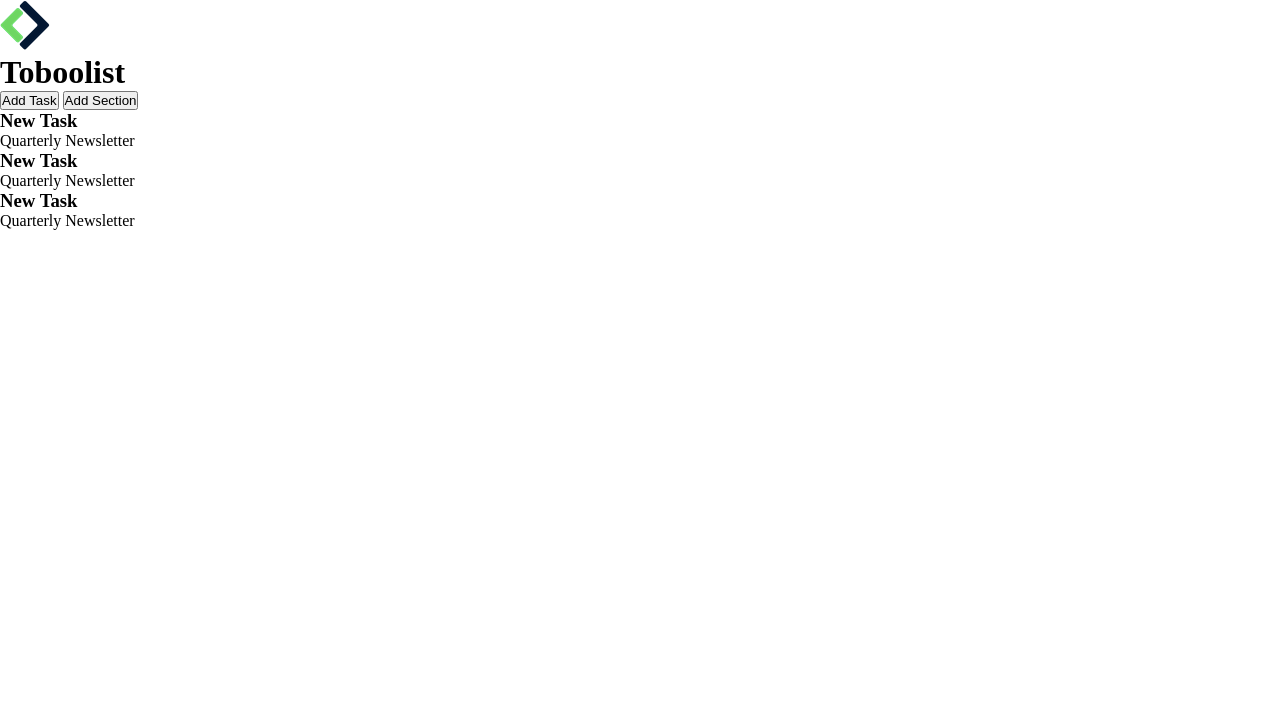
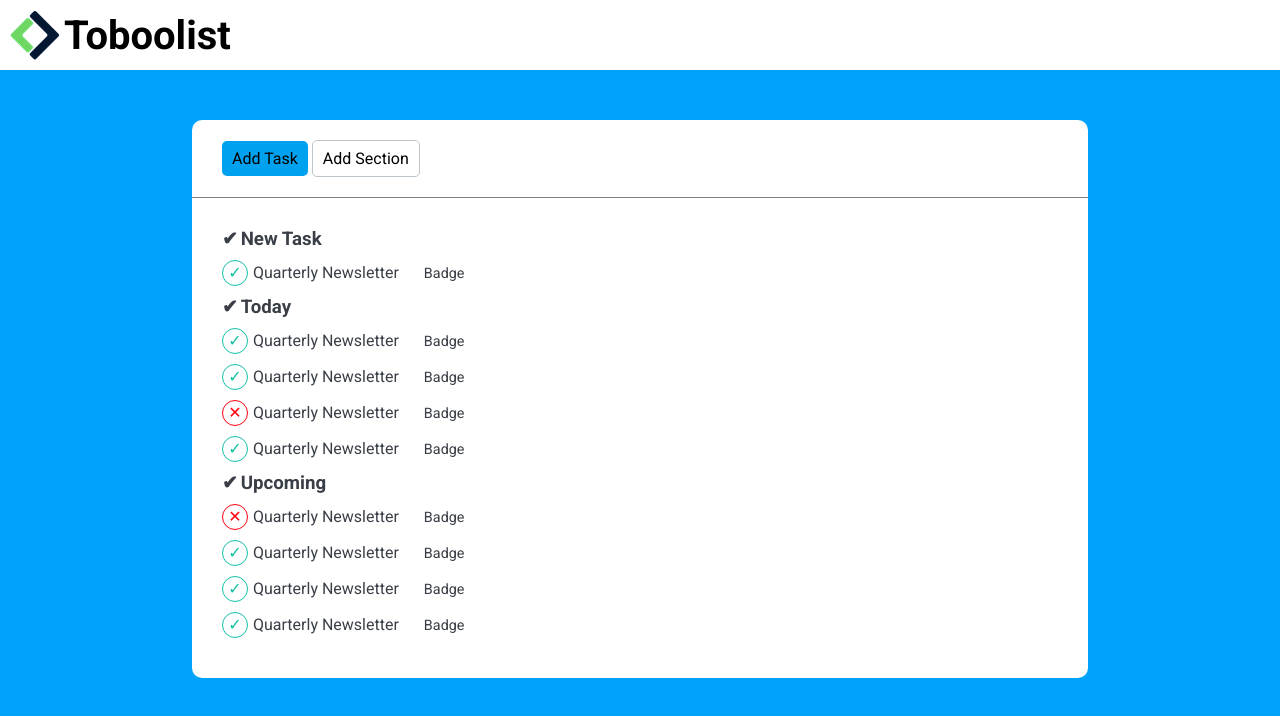
Before and after one commit to mattiamoneta/html-css-toboolist, a plain HTML site: page index.html in a window 1280 px wide. Drawn offline with Linux system fonts and the light colour scheme.

Commit message:
Aggiunto CSS

```diff
--- a/css/master.css
+++ b/css/master.css
@@ -4,4 +4,115 @@
     margin: 0;
     padding: 0;
     box-sizing: border-box;
+    font-family: 'Roboto', sans-serif;
 }
+
+.color-default{background-color: #00a1e6;}
+.color-violet{background-color: #9f52dc;}
+.color-lgreen{background-color: #11c0a3;}
+.color-orange{background-color: #ff8d25;}
+.color-lime{background-color: #9bcb35;}
+.color-fuchsia{background-color: #ed3b8f;}
+
+.btn{
+    padding: 8px 10px;
+    border-radius: 5px;
+    border: 0;
+    font-size: 1em;
+}
+
+.btn-regular{
+    background-color: #00a2ef;
+}
+
+.btn-outline{
+    border: 1px solid #bcc4c9;
+    background-color: transparent;
+}
+
+body{
+    background-color: #00a2fa;
+}
+
+/* Header */
+
+header{
+    background-color: white;
+    padding: 10px;
+}
+
+header img{
+    vertical-align: middle;
+}
+
+header h1{
+    display: inline-block;
+    vertical-align: middle;
+    font-size: 2.5em;
+}
+
+/* Container */
+
+.container{
+    background-color:white;
+    width: 70%;
+    margin: 50px auto;
+    border-radius: 10px;
+    color: #3a3f47;
+}
+
+
+/* Tasks Wrapper */
+
+.toolbar{
+    padding: 20px 30px;
+    border-bottom: 1px solid gray;
+}
+
+.tasks-wrapper{
+    padding: 30px;
+}
+
+.tasks-group .tasks-title h3::before{
+    content: "\2714";
+    margin-right: 3px;
+}
+
+.tasks-group .task{
+    margin: 10px 0px;
+}
+
+.tasks-group .item.checked::before{
+    display: inline-block;
+    text-align: center;
+    line-height: 20px;
+    width: 20px;
+    height: 20px;
+    padding: 2px;
+    border-radius: 50%;
+    border: 1px solid #11c0a3;
+    content: "\2713";
+    color: #11c0a3;
+    margin-right: 5px;
+}
+
+.tasks-group .item.unchecked::before{
+    display: inline-block;
+    text-align: center;
+    line-height: 20px;
+    width: 20px;
+    height: 20px;
+    padding: 2px;
+    border-radius: 50%;
+    border: 1px solid #ff000e;
+    content: "\2715";
+    color: #ff000e;
+    margin-right: 5px;
+}
+
+.badge{
+    border-radius: 15px;
+    padding: 3px 15px;
+    font-size: .9em;
+    margin-left: 10px;
+}
--- a/index.html
+++ b/index.html
@@ -4,7 +4,15 @@
     <meta charset="UTF-8">
     <meta http-equiv="X-UA-Compatible" content="IE=edge">
     <meta name="viewport" content="width=device-width, initial-scale=1.0">
+
+    <!-- Master Stylesheet -->
     <link rel="stylesheet" href="./css/master.css">
+
+    <!-- Google Fonts -->
+    <link rel="preconnect" href="https://fonts.googleapis.com">
+    <link rel="preconnect" href="https://fonts.gstatic.com" crossorigin>
+    <link href="https://fonts.googleapis.com/css2?family=Roboto:wght@400;700&display=swap" rel="stylesheet">
+
     <title>Toboolist</title>
 </head>
 <body>
@@ -18,40 +26,67 @@
         <div class="container">
 
             <div class="toolbar">
-                <button>Add Task</button>
-                <button>Add Section</button>
+                <button class="btn btn-regular">Add Task</button>
+                <button class="btn btn-outline">Add Section</button>
             </div>
 
             <div class="tasks-wrapper">
 
                 <!-- New Task -->
                 <div class="tasks-group">
+
                     <div class="tasks-title">
                         <h3>New Task</h3>
                     </div>
+
                     <div class="task">
-                        <span>Quarterly Newsletter</span>
+                        <span class="item checked">Quarterly Newsletter<span class="badge">Badge</span></span>
                     </div>
+
                 </div>
 
                   <!-- Today -->
                   <div class="tasks-group">
+
                     <div class="tasks-title">
-                        <h3>New Task</h3>
+                        <h3>Today</h3>
+                    </div>
+
+                    <div class="task">
+                        <span class="item checked">Quarterly Newsletter<span class="badge">Badge</span></span>
                     </div>
                     <div class="task">
-                        <span>Quarterly Newsletter</span>
+                        <span class="item checked">Quarterly Newsletter<span class="badge">Badge</span></span>
                     </div>
+                    <div class="task">
+                        <span class="item unchecked">Quarterly Newsletter<span class="badge">Badge</span></span>
+                    </div>
+                    <div class="task">
+                        <span class="item checked">Quarterly Newsletter<span class="badge">Badge</span></span>
+                    </div>
+
                 </div>
 
                   <!-- Upcoming -->
                   <div class="tasks-group">
+
                     <div class="tasks-title">
-                        <h3>New Task</h3>
+                        <h3>Upcoming</h3>
+                    </div>
+
+                    <div class="task">
+                        <span class="item unchecked">Quarterly Newsletter<span class="badge">Badge</span></span>
                     </div>
                     <div class="task">
-                        <span>Quarterly Newsletter</span>
+                        <span class="item checked">Quarterly Newsletter<span class="badge">Badge</span></span>
                     </div>
+                    <div class="task">
+                        <span class="item checked">Quarterly Newsletter<span class="badge">Badge</span></span>
+                    </div>
+                    <div class="task">
+                        <span class="item checked">Quarterly Newsletter<span class="badge">Badge</span></span>
+                    </div>
+
                 </div>
 
             </div>
```
